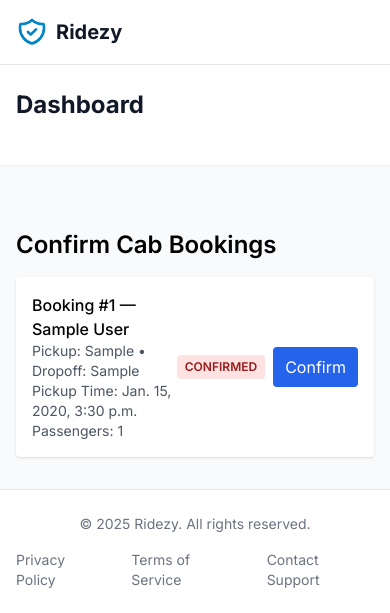
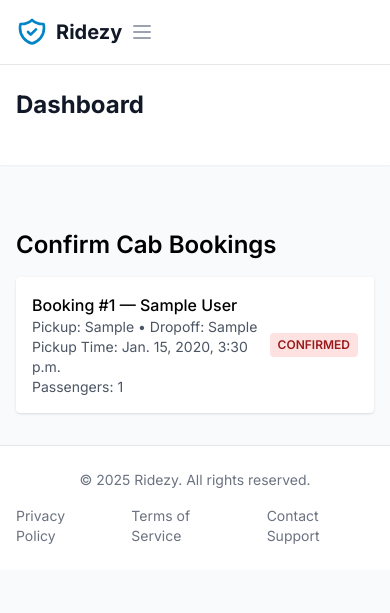
Before and after one commit to Ashutosh1910/cabportal, a Django app: page /vendor-cab-bookings/ in a window 390 px wide. Shown: the top 613 px of the page. Run offline with Django 4.2, Linux system fonts and the light colour scheme; a user stored in the database is signed in; tables that the repository leaves empty hold one stand-in row (values such as "Sample post"); some libraries are stand-ins or nearby versions.

Commit message:
change view

```diff
--- a/cabportal/settings.py
+++ b/cabportal/settings.py
@@ -165,5 +165,8 @@ SIMPLE_JWT = {
 JWT_AUTH = {
     "JWT_VERIFY_EXPIRATION": False,
 }
-LOGIN_REDIRECT_URL = 'add_travellor'
+# After login, redirect users to the vendor cab bookings page by default
+LOGIN_REDIRECT_URL = '/vendor-cab-bookings/'
+# After logout, redirect users to the login page
+LOGOUT_REDIRECT_URL = '/login/'
 GOOGLE_CLIENT_ID = os.getenv('GOOGLE_CLIENT_ID')
--- a/main/templates/main/base.html
+++ b/main/templates/main/base.html
@@ -344,6 +344,18 @@
                             </a>
                             {% endif %}
                         </div>
+                        <!-- Mobile menu button (small screens) -->
+                        <div class="flex items-center md:hidden">
+                            <button id="mobile-menu-button" type="button" aria-expanded="false" aria-controls="mobile-menu" class="inline-flex items-center justify-center p-2 rounded-md text-gray-400 hover:text-gray-500 hover:bg-gray-100 focus:outline-none focus:ring-2 focus:ring-inset focus:ring-primary-500">
+                                <span class="sr-only">Open main menu</span>
+                                <svg id="mobile-open" class="h-6 w-6" xmlns="http://www.w3.org/2000/svg" fill="none" viewBox="0 0 24 24" stroke="currentColor" aria-hidden="true">
+                                    <path stroke-linecap="round" stroke-linejoin="round" stroke-width="2" d="M4 6h16M4 12h16M4 18h16" />
+                                </svg>
+                                <svg id="mobile-close" class="h-6 w-6 hidden" xmlns="http://www.w3.org/2000/svg" fill="none" viewBox="0 0 24 24" stroke="currentColor" aria-hidden="true">
+                                    <path stroke-linecap="round" stroke-linejoin="round" stroke-width="2" d="M6 18L18 6M6 6l12 12" />
+                                </svg>
+                            </button>
+                        </div>
                     </div>
                     <div class="hidden md:ml-6 md:flex md:items-center">
                         <div class="ml-3 relative flex items-center space-x-4">
@@ -465,6 +477,48 @@
                 });
             });
         });
+
+        // Mobile menu toggle
+        (function () {
+            var btn = document.getElementById('mobile-menu-button');
+            var menu = document.getElementById('mobile-menu');
+            var openIcon = document.getElementById('mobile-open');
+            var closeIcon = document.getElementById('mobile-close');
+            if (!btn) return;
+            btn.addEventListener('click', function () {
+                if (!menu) {
+                    // create menu dynamically if not present
+                    menu = document.createElement('div');
+                    menu.id = 'mobile-menu';
+                    menu.className = 'md:hidden bg-white border-t border-gray-200';
+                    menu.innerHTML = `
+                        <div class="pt-2 pb-3 space-y-1">
+                            <a href="{% url 'list_travellors' %}" class="block pl-3 pr-4 py-2 text-base font-medium text-gray-700 hover:bg-gray-50">My Trips</a>
+                            <a href="{% url 'list_routes' %}" class="block pl-3 pr-4 py-2 text-base font-medium text-gray-700 hover:bg-gray-50">Routes</a>
+                            <a href="{% url 'vendor_bookings' %}" class="block pl-3 pr-4 py-2 text-base font-medium text-gray-700 hover:bg-gray-50">Bookings</a>
+                            {% if user.is_authenticated and user.vendor_profile %}
+                            <a href="{% url 'manage_cars' %}" class="block pl-3 pr-4 py-2 text-base font-medium text-gray-700 hover:bg-gray-50">Cars</a>
+                            <a href="{% url 'vendor_cab_bookings' %}" class="block pl-3 pr-4 py-2 text-base font-medium text-gray-700 hover:bg-gray-50">Cab Bookings</a>
+                            {% endif %}
+                        </div>
+                    `;
+                    var nav = document.querySelector('nav');
+                    if (nav && nav.parentNode) nav.parentNode.insertBefore(menu, nav.nextSibling);
+                }
+                var hidden = menu.classList.contains('hidden');
+                if (hidden) {
+                    menu.classList.remove('hidden');
+                    if (openIcon) openIcon.classList.add('hidden');
+                    if (closeIcon) closeIcon.classList.remove('hidden');
+                    btn.setAttribute('aria-expanded', 'true');
+                } else {
+                    menu.classList.add('hidden');
+                    if (openIcon) openIcon.classList.remove('hidden');
+                    if (closeIcon) closeIcon.classList.add('hidden');
+                    btn.setAttribute('aria-expanded', 'false');
+                }
+            });
+        })();
     </script>
 </body>
 </html>
--- a/main/templates/main/vendor_cab_bookings.html
+++ b/main/templates/main/vendor_cab_bookings.html
@@ -24,7 +24,9 @@
               <span class="inline-flex items-center px-2 py-1 rounded text-xs font-semibold bg-yellow-100 text-yellow-800">{{ booking.get_status_display }}</span>
             {% endif %}
           {% endif %}
+          {% if booking.status == 'BOOKED' %}
           <a href="{% url 'confirm_cab_booking' booking.id %}" class="px-3 py-2 bg-blue-600 text-white rounded">Confirm</a>
+          {% endif %}
         </div>
       </div>
     </div>
```
